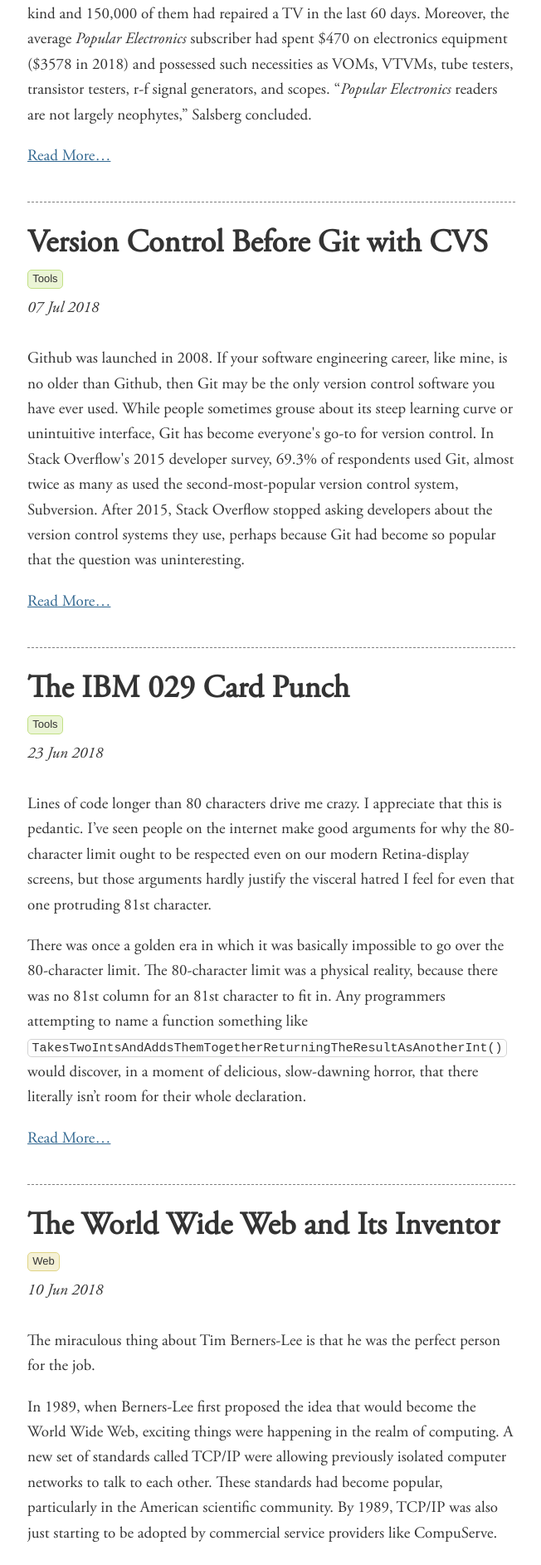
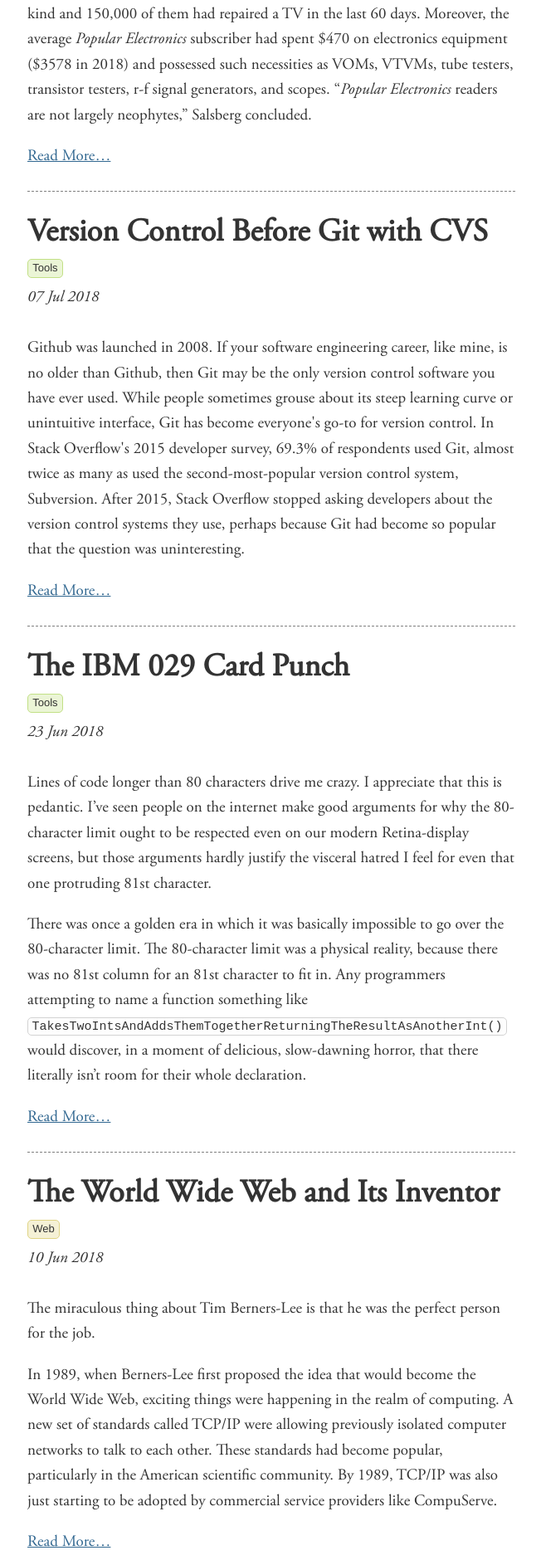
Before and after one commit to sinclairtarget/sinclairtarget.github.io, a Jekyll site: the page built from index.html, in a window 1280 px wide. Shown: the part 490-2376 px from the top of the page at 83% size, without its empty margins (313-965 px from the left). Built offline with Jekyll 4.4.1, drawn with Linux system fonts in a browser that asks for light colours.

Commit message:
Tweak spacing of article list items.

```diff
--- a/_includes/tags.html
+++ b/_includes/tags.html
@@ -1,7 +1,7 @@
 <ul class="tags">
   {% for tag in include.tags %}
     <li class="{{ tag | downcase }}">
-      <a href="{{ site.baseurl }}/tags/{{ tag | downcase }}">
+      <a href="{{ site.baseurl }}/tags/{{ tag | downcase }}.html">
         {{ tag }}
       </a>
     </li>
--- a/css/main.scss
+++ b/css/main.scss
@@ -92,14 +92,15 @@ ul.index {
 
     & > li {
         padding: 20px 0;
+        padding-bottom: 26px;
         border-bottom: 1px dashed $index-border-color;
 
         &:first-child {
             padding-top: 0;
         }
 
-        &:last-child {
-            padding-bottom: none;
+        & > :last-child {
+            margin-bottom: 0;
         }
     }
 }
```
